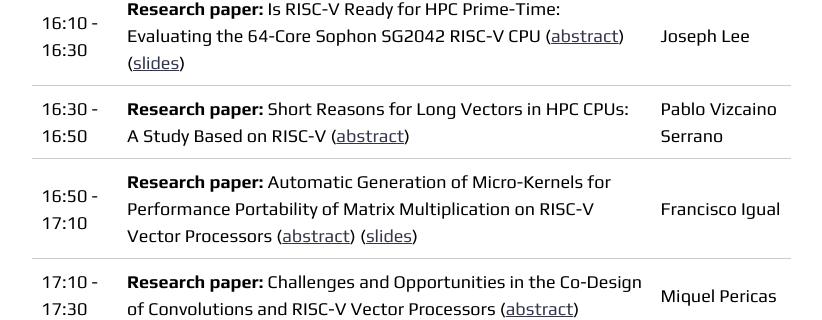
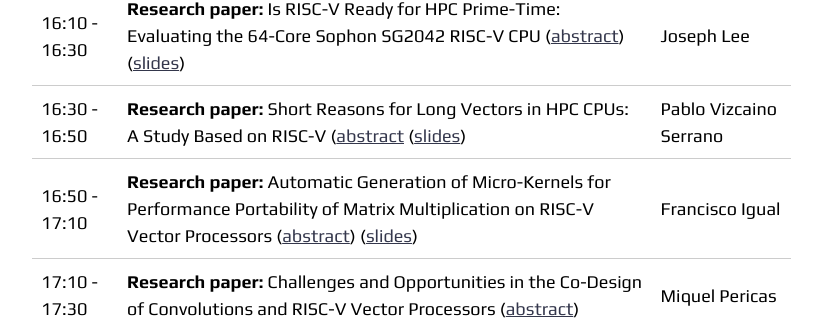
Before and after one commit to RISCVtestbed/riscvtestbed.github.io, a Jekyll site: the page built from _community/sc23-workshop.md, in a window 1280 px wide and 900 px high, scrolled down 1498 px. Shown: the part 135-455 px from the top of the window, without its empty margins (343-1165 px from the left). Built offline with Jekyll 4.4.1, drawn with Linux system fonts in a browser that asks for light colours; nearby versions of some CDN libraries.

Commit message:
Update sc23-workshop.md

```diff
--- a/_community/sc23-workshop.md
+++ b/_community/sc23-workshop.md
@@ -24,6 +24,6 @@ The goal of this workshop is to continue building the community of RISC-V in HPC
 | 15:30 - 15:50 | **Research paper:** An Empirical Comparison of the RISC-V and AArch64 Instruction Sets ([abstract](https://sc23.supercomputing.org/presentation/?id=ws_risc109&sess=sess455))| Daniel Weaver |
 | 15:50 - 16:10 | **Research paper:** Evaluating HPX and Kokkos on RISC-V Using an Astrophysics Application Octo-Tiger ([abstract](https://sc23.supercomputing.org/presentation/?id=ws_risc102&sess=sess455)) | Patrick Diehl |
 | 16:10 - 16:30 | **Research paper:** Is RISC-V Ready for HPC Prime-Time: Evaluating the 64-Core Sophon SG2042 RISC-V CPU ([abstract](https://sc23.supercomputing.org/presentation/?id=ws_risc111&sess=sess455)) ([slides](https://github.com/RISCVtestbed/riscvtestbed.github.io/blob/main/assets/files/sc23/Lee-sg2042-talk-v1.0.pdf))| Joseph Lee |
-| 16:30 - 16:50 | **Research paper:** Short Reasons for Long Vectors in HPC CPUs: A Study Based on RISC-V ([abstract](https://sc23.supercomputing.org/presentation/?id=ws_risc103&sess=sess455))| Pablo Vizcaino Serrano |
+| 16:30 - 16:50 | **Research paper:** Short Reasons for Long Vectors in HPC CPUs: A Study Based on RISC-V ([abstract](https://sc23.supercomputing.org/presentation/?id=ws_risc103&sess=sess455) ([slides](https://github.com/RISCVtestbed/riscvtestbed.github.io/blob/main/assets/files/sc23/Short-reasons-for-long-vectors-in-HPC-CPUs.pdf))| Pablo Vizcaino Serrano |
 | 16:50 - 17:10 | **Research paper:** Automatic Generation of Micro-Kernels for Performance Portability of Matrix Multiplication on RISC-V Vector Processors ([abstract](https://sc23.supercomputing.org/presentation/?id=ws_risc101&sess=sess455)) ([slides](https://github.com/RISCVtestbed/riscvtestbed.github.io/blob/main/assets/files/sc23/RISCV4HPC_FranciscoIgual.pdf)) | Francisco Igual |
 | 17:10 - 17:30 | **Research paper:** Challenges and Opportunities in the Co-Design of Convolutions and RISC-V Vector Processors ([abstract](https://sc23.supercomputing.org/presentation/?id=ws_risc105&sess=sess455))| Miquel Pericas |
```
